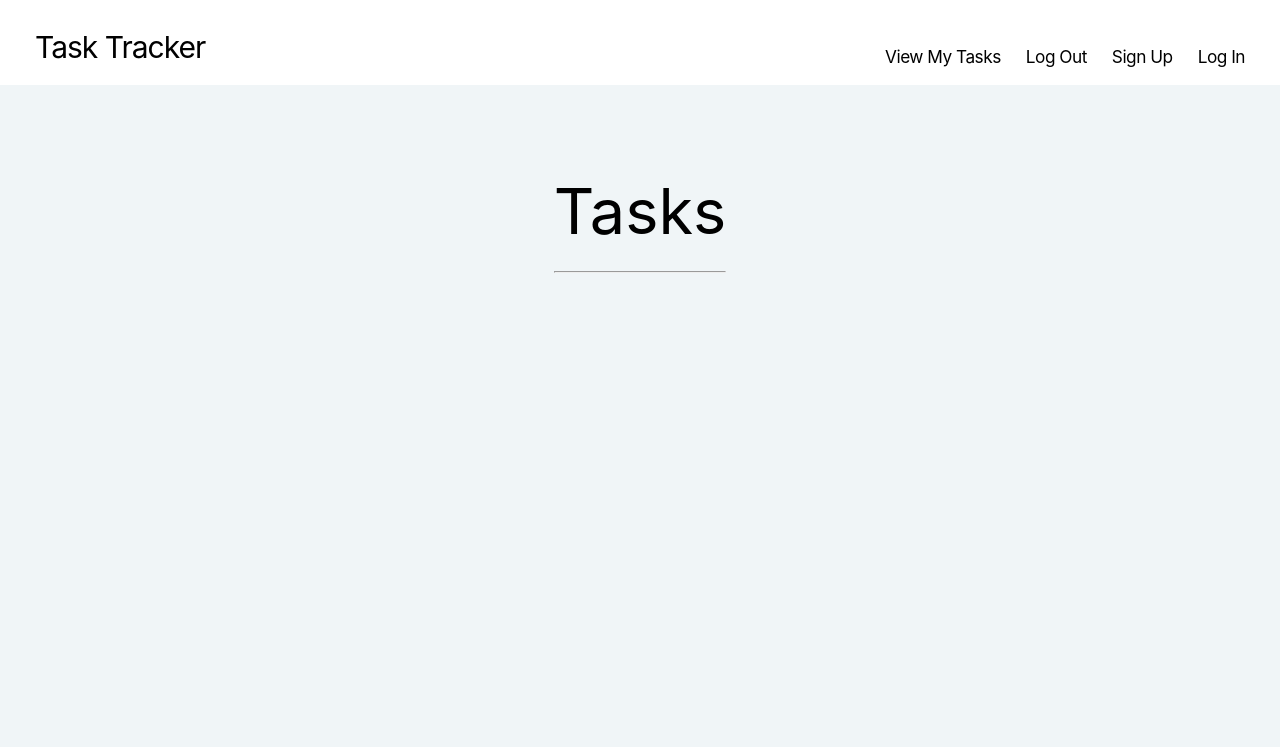
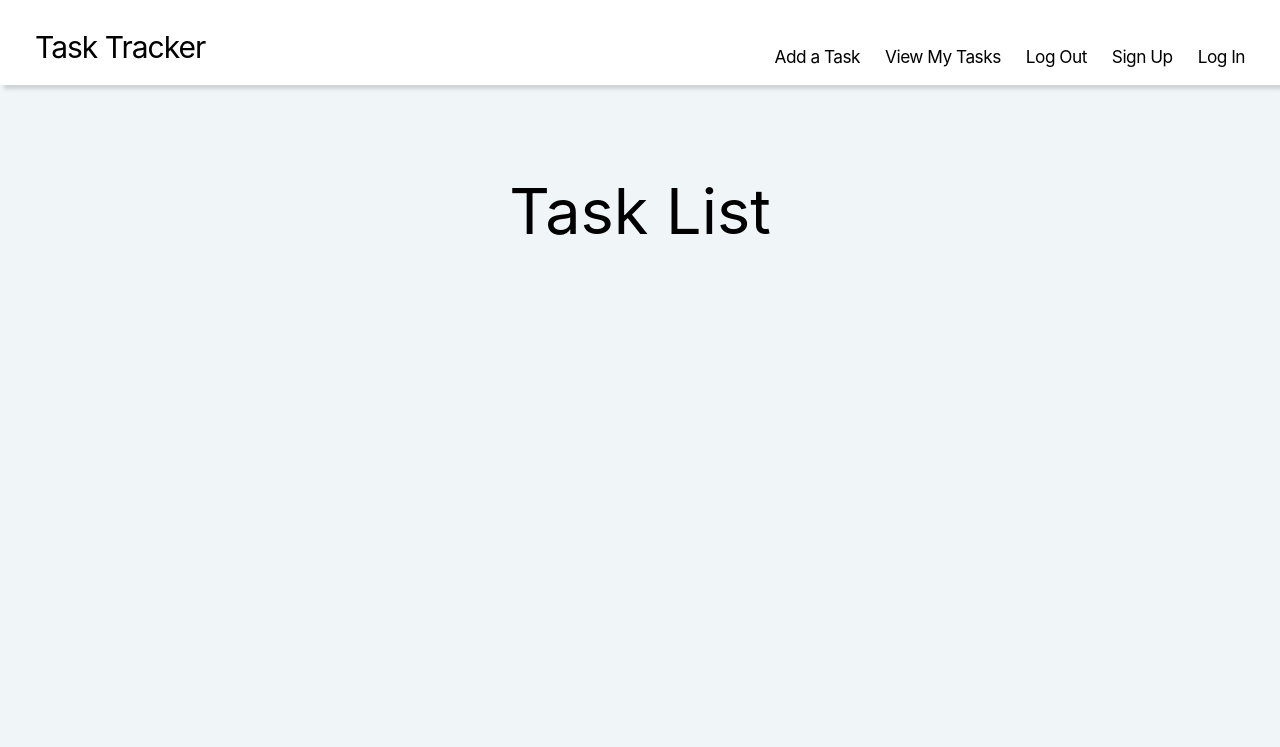
Before and after one commit to PeterSYoo/task_tracker, a Django app: page /tasks/ in a window 1280 px wide. Shown: the top 747 px of the page. Run offline with Django 4.2, Linux system fonts and the light colour scheme; data that the repository does not hold is empty.

Commit message:
wip: adds functionality to view tasks, clicking on tasks forwards to details page based on url param of task id

```diff
--- a/main_app/static/css/style.css
+++ b/main_app/static/css/style.css
@@ -18,6 +18,7 @@ header {
   display: flex;
   flex-direction: row;
   justify-content: space-between;
+  box-shadow: 4px 4px 4px rgba(0, 0, 0, 0.15);
 }
 
 .header-logo {
@@ -36,7 +37,8 @@ header {
 
 main {
   display: flex;
-  justify-content: center;
+  flex-direction: column;
+  align-items: center;
   padding-top: 50px;
   flex: 1 0 auto;
 }
--- /dev/null
+++ b/main_app/static/css/tasks.css
@@ -0,0 +1,23 @@
+.task-list--card {
+  background-color: #ffffff;
+  padding: 25px 50px 25px 50px;
+  border-radius: 15px;
+  border: 1px solid black;
+  box-shadow: 4px 4px 4px rgba(0, 0, 0, 0.15);
+}
+
+.task-list--card-name {
+  font-size: 1.5em;
+}
+
+.task-details--card {
+  background-color: #ffffff;
+  padding: 25px 50px 25px 50px;
+  border-radius: 15px;
+  border: 1px solid black;
+  box-shadow: 4px 4px 4px rgba(0, 0, 0, 0.15);
+}
+
+.task-details--card-name {
+  font-size: 1.5em;
+}
--- a/main_app/templates/base.html
+++ b/main_app/templates/base.html
@@ -15,6 +15,7 @@
     type="text/css"
     href="{% static 'css/style.css' %}"
   />
+  {% block extrahead %} {% endblock %}
   <script src="https://cdnjs.cloudflare.com/ajax/libs/materialize/1.0.0/js/materialize.min.js"></script>
   <title>Task Tracker</title>
 </head>
@@ -25,6 +26,7 @@
       <a href="{% url 'home' %}">Task Tracker</a>
     </div>
     <div class="header-nav">
+      <div class="header-nav--tasks-create"><a href="{% url 'tasks_create' %}">Add a Task</a></div>
       <div class="header-nav--tasks"><a href="{% url 'tasks_index' %}">View My Tasks</a></div>
       <div class="header-nav--logout">Log Out</div>
       <div class="header-nav--signup">Sign Up</div>
--- a/main_app/templates/main_app/task_form.html
+++ b/main_app/templates/main_app/task_form.html
@@ -4,7 +4,7 @@
 {% if object %}
 <h1>Edit <span class="teal-text">{{object.name}}</span></h1>
 {% else %}
-<h1>Add Task</h1>
+<h1>Add Tasks</h1>
 {% endif %}
 <!-- Leaving the action empty makes the form post to the same url used to display it -->
 <form action="" method="post">
@@ -14,6 +14,7 @@
     <!-- Render the inputs inside of <tr>s & <td>s -->
     {{ form.as_table }}
   </table>
+  <br>
   <input type="submit" value="Submit!" class="btn" />
 </form>
 {% endblock %}
--- a/main_app/templates/tasks/index.html
+++ b/main_app/templates/tasks/index.html
@@ -1,8 +1,22 @@
 {% extends 'base.html' %} {% block content %}
+{% load static %}
 
-<div class="tasks-wrapper">
-<h1>Tasks</h1>
-<hr />
+{% block extrahead %}
+<link rel="stylesheet" href="{% static "css/tasks.css" %}">
+{% endblock %}
+
+<h1>Task List</h1>
+
+<div class="task-list">
+{% for task in tasks %}
+  <a href="{% url 'detail' task.id %}">
+    <div class="task-list--card">
+      <span class="task-list--card-name">{{ task.name }}</span><br>
+      <span class="task-list--card-description">Description: {{ task.description }}</span>
+    </div>
+  </a>
+  <br>
+{% endfor %}
 </div>
 
 {% endblock %}
--- a/main_app/urls.py
+++ b/main_app/urls.py
@@ -5,4 +5,6 @@ urlpatterns = [
   path('', views.home, name='home'),
   path('about/', views.about, name='about'),
   path('tasks/', views.tasks_index, name='tasks_index'),
+  path('tasks/<int:task_id>/', views.tasks_detail, name='detail'),
+  path('tasks/create/', views.TaskCreate.as_view(), name='tasks_create'),
 ]
--- a/main_app/views.py
+++ b/main_app/views.py
@@ -14,6 +14,10 @@ def tasks_index(request):
   tasks = Task.objects.all()
   return render(request, 'tasks/index.html', { 'tasks': tasks })
 
+def tasks_detail(request, task_id):
+  tasks = Task.objects.get(id=task_id)
+  return render(request, 'tasks/details.html', { 'tasks': tasks })
+
 class TaskCreate(CreateView):
   model = Task
   fields = ['name', 'description']
```
Also changed, not shown: main_app/templates/tasks/details.html (+13 -3 lines).
